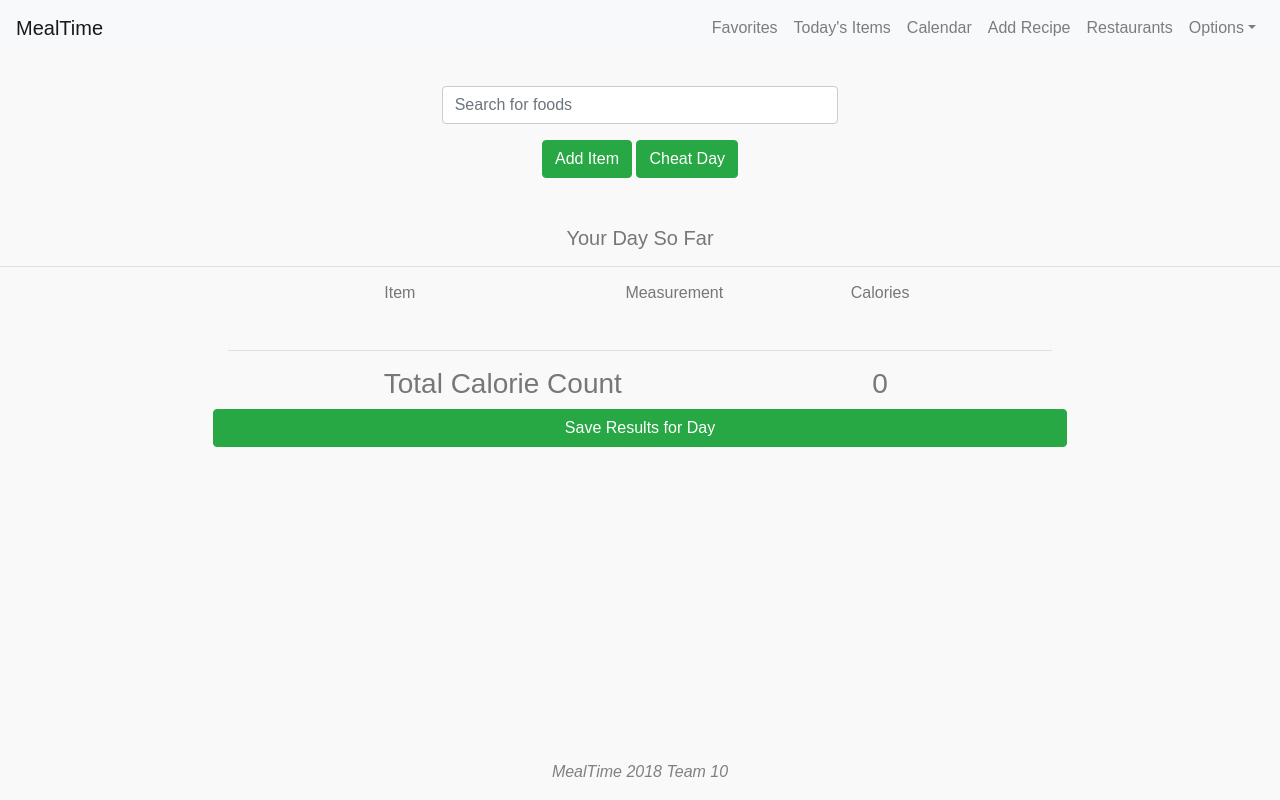
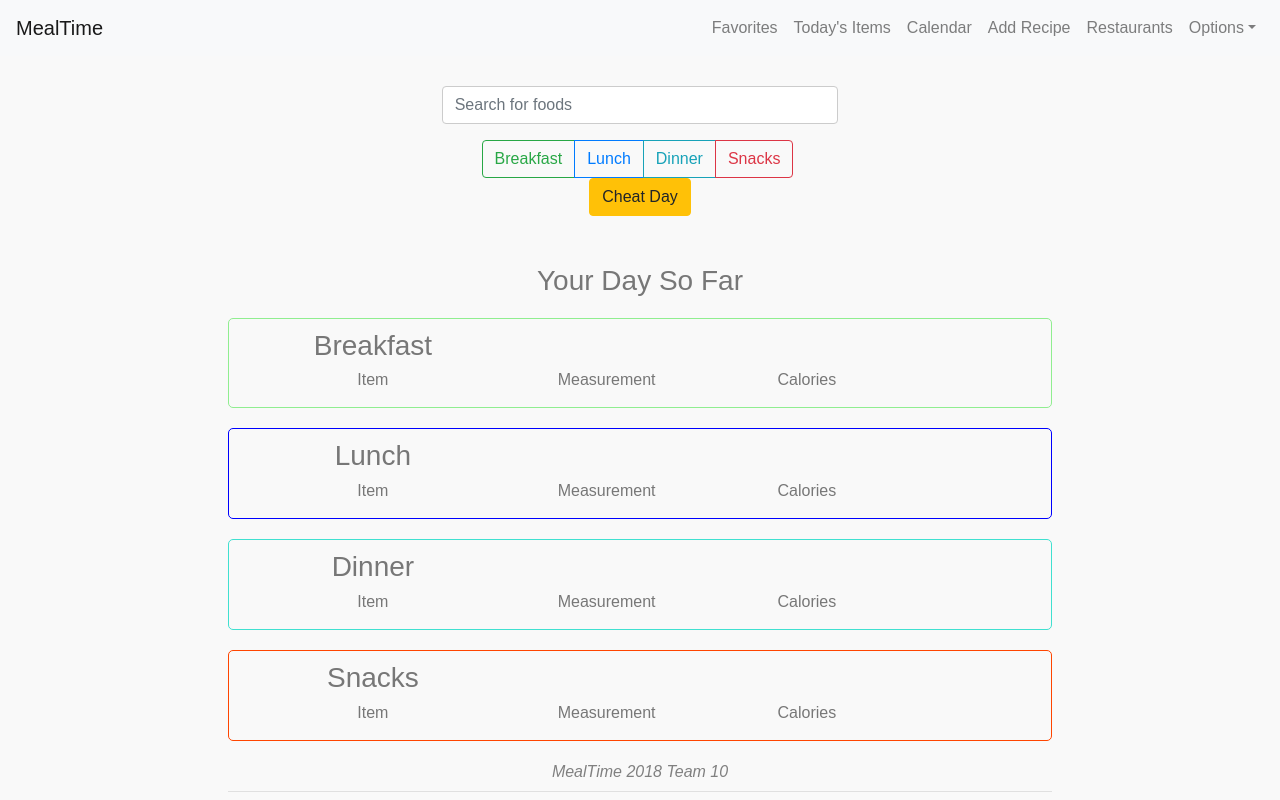
Before and after one commit to pkfoury/MealTime, a React (Create React App) app in the folder mealtime-frontend/: page /enter-daily-data in a window 1280 px wide. Shown: the top 800 px of the page. Built offline with nearby package versions, Linux system fonts and the light colour scheme.

Commit message:
Tons of front end stuff on the daily entry page including different meals, adding dollars, and remove button for each item (#35)

```diff
--- a/mealtime-frontend/src/components/DailyEntryPage.js
+++ b/mealtime-frontend/src/components/DailyEntryPage.js
@@ -6,7 +6,10 @@ class DailyEntryPage extends Component {
         super(props);
         this.state = {
             dropdownItems: [],
-            items: [],
+            breakfastItems: [],
+            lunchItems: [],
+            dinnerItems: [],
+            snackItems: [],
             selectedItem: null,
             totalCalorieCount: 0
         }
@@ -30,7 +33,7 @@ class DailyEntryPage extends Component {
         }.bind(this));
     }
 
-    addItemToDailyList() {
+    addItemToDailyList(meal) {
         if (this.state.selectedItem == null) {
             return; // Failure
         }
@@ -38,12 +41,55 @@ class DailyEntryPage extends Component {
         fetch(link).then(function(response) {
             return response.json();
         }).then(function(jsonData) {
-            console.log(jsonData);
-            var arrayItems = this.state.items.slice();
+            var arrayItems = this.grabMealArray(meal).slice();
             arrayItems.push(jsonData.report.foods[0]);
-            this.setState({ items: arrayItems, dropdownItems: [], selectedItem: null, totalCalorieCount: this.state.totalCalorieCount + +jsonData.report.foods[0].nutrients[0].value });
+            this.setState({ dropdownItems: [], selectedItem: null, totalCalorieCount: this.state.totalCalorieCount + +jsonData.report.foods[0].nutrients[0].value });
+            this.setMealArray(meal, arrayItems);
             this.refs.foodSearch.value = '';
         }.bind(this));
+    }
+
+    grabMealArray(meal) {
+        switch (meal) {
+            case "breakfast":
+                return this.state.breakfastItems;
+            case "lunch":
+                return this.state.lunchItems;
+            case "dinner":
+                return this.state.dinnerItems;
+            case "snacks":
+                return this.state.snackItems;
+        }
+    }
+
+    setMealArray(meal, arrayItems) {
+        switch(meal) {
+            case "breakfast":
+                this.setState({ breakfastItems: arrayItems });
+                break;
+            case "lunch":
+                this.setState({ lunchItems: arrayItems });
+                break;
+            case "dinner":
+                this.setState({ dinnerItems: arrayItems });
+                break;
+            case "snacks":
+                this.setState({ snackItems: arrayItems });
+                break;
+        }
+    }
+
+    deleteItemFromMeal(meal, itemName) {
+        console.log("Deleting " + itemName + " from " + meal);
+        var mealArray = this.grabMealArray(meal);
+        for (let i = 0; i < mealArray.length; i++) {
+            if (mealArray[i].name === itemName) {
+                this.setState({ totalCalorieCount: this.state.totalCalorieCount - mealArray[i].nutrients[0].value });
+                mealArray.splice(i, 1);
+                break;
+            }
+        }
+        this.setMealArray(meal, mealArray);
     }
 
     render() {
@@ -66,37 +112,121 @@ class DailyEntryPage extends Component {
                             ))}
                         </datalist>
                         <div>
-                            <button className="btn-success btn" onClick={() => this.addItemToDailyList()}>Add Item</button>
-                            <h8> </h8>
-                            <button className="btn-success btn">Cheat Day</button>
+                            <div className="btn-group">
+                                <button className="btn-outline-success btn" onClick={() => this.addItemToDailyList("breakfast")}>Breakfast</button>
+                                <button className="btn-outline-primary btn" onClick={() => this.addItemToDailyList("lunch")}>Lunch</button>
+                                <button className="btn-outline-info btn" onClick={() => this.addItemToDailyList("dinner")}>Dinner</button>
+                                <button className="btn-outline-danger btn" onClick={() => this.addItemToDailyList("snacks")}>Snacks</button>
+                            </div>
+                            <button className="btn-warning btn">Cheat Day</button>
                         </div>
                     </div>
                 </div>
                 <br />
                 <br />
-                <div className="row">
-                    <h5 className="col-lg-4 col-centered">Your Day So Far</h5>
+                <div className="your-day-title row">
+                    <h3 className="col-lg-4 col-centered">Your Day So Far</h3>
+                    <br />
                 </div>
-                <hr />
                 <div className="row">
                     <div className="col-lg-8 col-centered">
+                        <div className="breakfast-container">
                             <div className="row">
-                            <h6 className="col-lg-5">Item</h6>
+                                <h3 className="col-lg-4">Breakfast</h3>
+                                <hr />
+                            </div>
+                            <div className="row">
+                                <h6 className="col-lg-4">Item</h6>
                                 <h6 className="col-lg-3">Measurement</h6>
                                 <h6 className="col-lg-3">Calories</h6>
+                                <h6 className="col-lg-1"></h6>
                             </div>
-                        {this.state.items.map((item, index) => (
+                            {this.state.breakfastItems.map((item, index) => (
                                 <div key={item.name} className="selected-item-row row">
-                                <div className="col-lg-5">{item.name}</div>
+                                    <div className="col-lg-4">{item.name}</div>
                                     <div className="col-lg-3">{item.measure}</div>
                                     <div className="col-lg-3">{item.nutrients[0].value} calories</div>
+                                    <div className="col-lg-1">
+                                        <button className="btn btn-danger removeButton" onClick={() => this.deleteItemFromMeal("breakfast", item.name)}>Remove</button>
+                                    </div>
                                 </div>
                             ))}
+                        </div>
+                        <div className="lunch-container">
+                            <div className="row">
+                                <h3 className="col-lg-4">Lunch</h3>
+                                <hr />
+                            </div>
+                            <div className="row">
+                                <h6 className="col-lg-4">Item</h6>
+                                <h6 className="col-lg-3">Measurement</h6>
+                                <h6 className="col-lg-3">Calories</h6>
+                                <h6 className="col-lg-1"></h6>
+                            </div>
+                            {this.state.lunchItems.map((item, index) => (
+                                <div key={item.name} className="selected-item-row row">
+                                    <div className="col-lg-4">{item.name}</div>
+                                    <div className="col-lg-3">{item.measure}</div>
+                                    <div className="col-lg-3">{item.nutrients[0].value} calories</div>
+                                    <div className="col-lg-1">
+                                        <button className="btn btn-danger removeButton" onClick={() => this.deleteItemFromMeal("lunch", item.name)}>Remove</button>
+                                    </div>
+                                </div>
+                            ))}
+                        </div>
+                        <div className="dinner-container">
+                            <div className="row">
+                                <h3 className="col-lg-4">Dinner</h3>
+                                <hr />
+                            </div>
+                            <div className="row">
+                                <h6 className="col-lg-4">Item</h6>
+                                <h6 className="col-lg-3">Measurement</h6>
+                                <h6 className="col-lg-3">Calories</h6>
+                                <h6 className="col-lg-1"></h6>
+                            </div>
+                            {this.state.dinnerItems.map((item, index) => (
+                                <div key={item.name} className="selected-item-row row">
+                                    <div className="col-lg-4">{item.name}</div>
+                                    <div className="col-lg-3">{item.measure}</div>
+                                    <div className="col-lg-3">{item.nutrients[0].value} calories</div>
+                                    <div className="col-lg-1">
+                                        <button className="btn btn-danger removeButton" onClick={() => this.deleteItemFromMeal("dinner", item.name)}>Remove</button>
+                                    </div>
+                                </div>
+                            ))}
+                        </div>
+                        <div className="snack-container">
+                            <div className="row">
+                                <h3 className="col-lg-4">Snacks</h3>
+                                <hr />
+                            </div>
+                            <div className="row">
+                                <h6 className="col-lg-4">Item</h6>
+                                <h6 className="col-lg-3">Measurement</h6>
+                                <h6 className="col-lg-3">Calories</h6>
+                                <h6 className="col-lg-1"></h6>
+                            </div>
+                            {this.state.snackItems.map((item, index) => (
+                                <div key={item.name} className="selected-item-row row">
+                                    <div className="col-lg-4">{item.name}</div>
+                                    <div className="col-lg-3">{item.measure}</div>
+                                    <div className="col-lg-3">{item.nutrients[0].value} calories</div>
+                                    <div className="col-lg-1">
+                                        <button className="btn btn-danger removeButton" onClick={() => this.deleteItemFromMeal("snacks", item.name)}>Remove</button>
+                                    </div>
+                                </div>
+                            ))}
+                        </div>
                         <br />
                         <hr />
                         <div className="row">
                             <h3 className="col-lg-8">Total Calorie Count</h3>
                             <h3 className="col-lg-3">{this.state.totalCalorieCount}</h3>
+                        </div>
+                        <div className="row">
+                            <h3 className="col-lg-8">Total Amount of Money Spent</h3>
+                            <label className="biggerLabel">$</label><input className="col-lg-3 input-group" type="number"></input>
                         </div>
                     </div>
                 </div>
--- a/mealtime-frontend/src/components/general.css
+++ b/mealtime-frontend/src/components/general.css
@@ -52,7 +52,6 @@
 }
 
 .selected-item-row {
-    background-color: lightgrey;
     border-top: 1px solid darkgrey;
 }
 
@@ -65,3 +64,51 @@ p {
     color: grey;
     font-style: italic;
 }
+
+.removeButton {
+    margin-top: 5px;
+}
+
+.btn-group {
+    margin-right: 5px;
+}
+
+.your-day-total {
+    margin-bottom: 20px !important;
+}
+
+.biggerLabel {
+    font-size: 20px;
+}
+
+.breakfast-container {
+    border: solid lightgreen 1px;
+    border-radius: 5px;
+    padding: 10px;
+    margin-top: 20px;
+    margin-bottom: 10px;
+}
+
+.lunch-container {
+    border: solid blue 1px;
+    border-radius: 5px;
+    padding: 10px;
+    margin-top: 20px;
+    margin-bottom: 10px;
+}
+
+.dinner-container {
+    border: solid turquoise 1px;
+    border-radius: 5px;
+    padding: 10px;
+    margin-top: 20px;
+    margin-bottom: 10px;
+}
+
+.snack-container {
+    border: solid orangered 1px;
+    border-radius: 5px;
+    padding: 10px;
+    margin-top: 20px;
+    margin-bottom: 10px;
+}
```
Also changed, not shown: 1 other file (tests, documents, lock files or other folders). Lines whose indentation alone changed are shown as unchanged.
